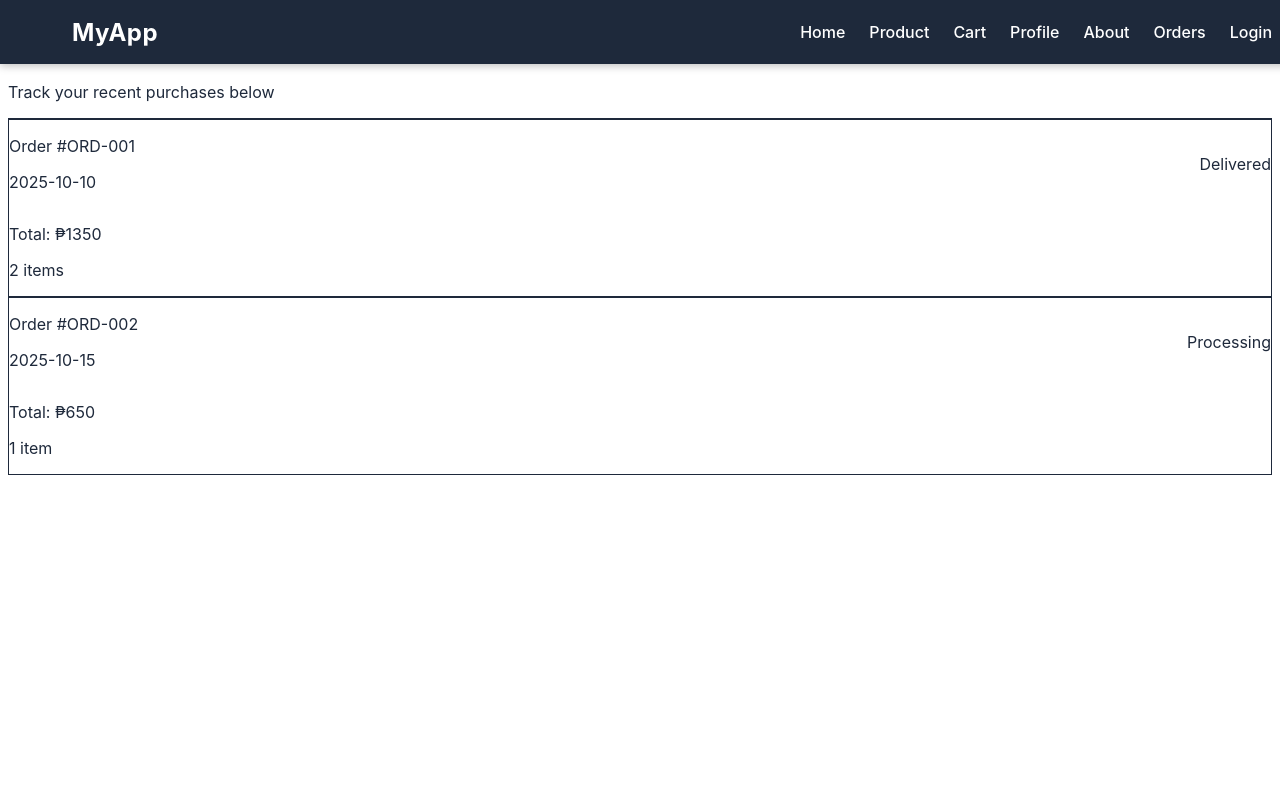
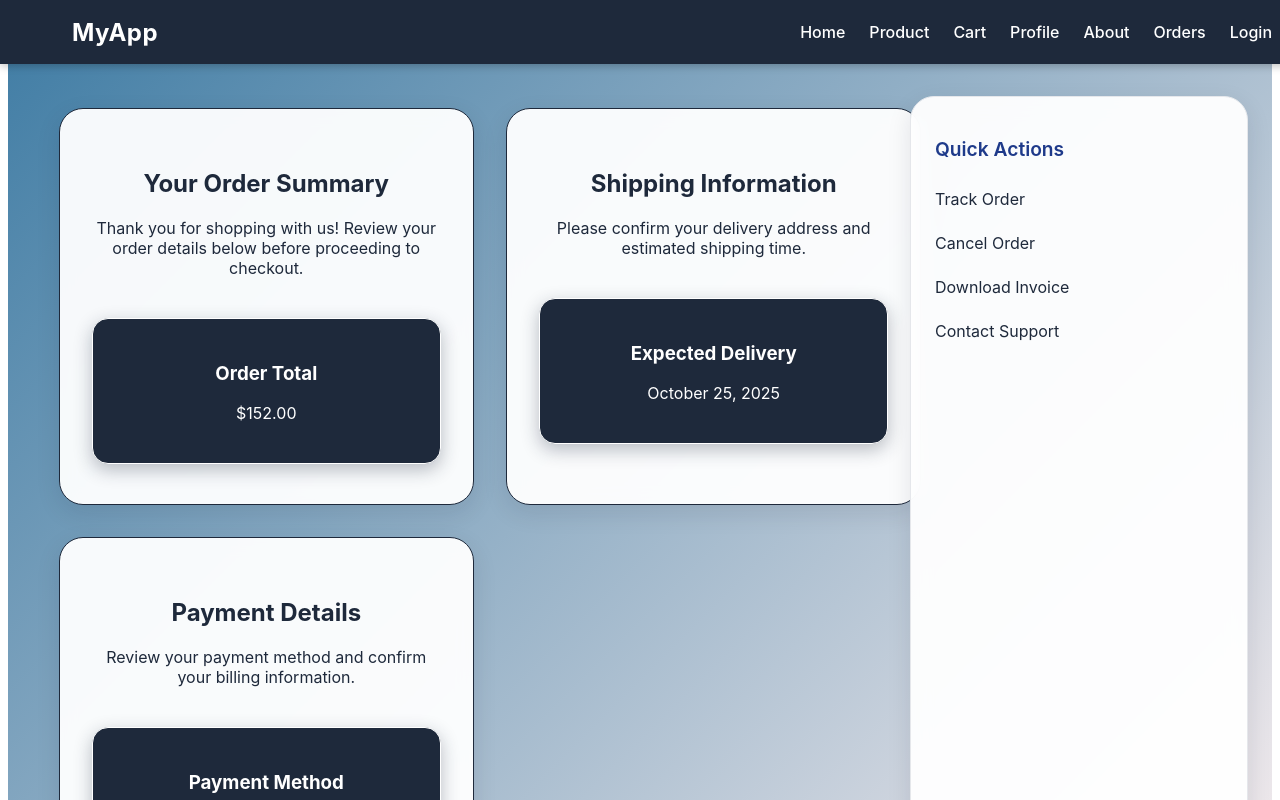
Before and after one commit to EricJamesSonio/Gown, a React (Vite) app in the folder client/: page /orders in a window 1280 px wide. Shown: the top 800 px of the page. Built offline with nearby package versions, Linux system fonts and the light colour scheme.

Commit message:
Added order section

```diff
--- a/client/src/components/orders/OrderCard.jsx
+++ /dev/null
@@ -1,38 +0,0 @@
-export default function OrderCard({ order, onClick }) {
-  const statusColor =
-    order.status === "Delivered"
-      ? "bg-green-100 text-green-700"
-      : order.status === "Processing"
-      ? "bg-yellow-100 text-yellow-700"
-      : "bg-gray-100 text-gray-700";
-
-  return (
-    <div
-      onClick={onClick}
-      className="group border border-gray-200 bg-white p-5 rounded-2xl shadow-sm
-                 cursor-pointer hover:shadow-md hover:-translate-y-1
-                 transition-all duration-300 ease-in-out"
-    >
-      <div className="flex justify-between items-center">
-        <div>
-          <p className="font-semibold text-gray-800 group-hover:text-blue-600 transition-colors">
-            Order #{order.id}
-          </p>
-          <p className="text-sm text-gray-500">{order.date}</p>
-        </div>
-        <span
-          className={`px-3 py-1 text-sm font-medium rounded-full ${statusColor}`}
-        >
-          {order.status}
-        </span>
-      </div>
-
-      <div className="mt-3 text-gray-700">
-        <p className="font-medium">Total: ₱{order.total}</p>
-        <p className="text-sm text-gray-500">
-          {order.items.length} item{order.items.length > 1 ? "s" : ""}
-        </p>
-      </div>
-    </div>
-  );
-}
--- a/client/src/components/orders/OrderList.jsx
+++ /dev/null
@@ -1,15 +0,0 @@
-import OrderCard from "./OrderCard";
-
-export default function OrderList({ orders, onSelectOrder }) {
-  return (
-    <div className="grid gap-4 sm:grid-cols-2 lg:grid-cols-3">
-      {orders.map((order) => (
-        <OrderCard
-          key={order.id}
-          order={order}
-          onClick={() => onSelectOrder(order)}
-        />
-      ))}
-    </div>
-  );
-}
--- /dev/null
+++ b/client/src/components/orders/OrderSectionCard.jsx
@@ -0,0 +1,12 @@
+// src/components/orders/OrderSectionCard.jsx
+import React from "react";
+
+export default function OrderSectionCard({ title, description, children }) {
+  return (
+    <div className="order-card flex-1 min-w-[30%] bg-white shadow-md rounded-2xl p-6 border border-gray-200">
+      <h2 className="text-xl font-semibold mb-2">{title}</h2>
+      {description && <p className="text-gray-600 mb-4">{description}</p>}
+      {children}
+    </div>
+  );
+}
--- a/client/src/css/pages/Order.css
+++ b/client/src/css/pages/Order.css
@@ -1,198 +1,234 @@
 /* =============================
-   ORDER PAGE STYLES (UPDATED)
+   ORDER PAGE STYLES
    ============================= */
-
 .order-page {
-  padding: 100px 8%;
-  background: linear-gradient(135deg, #c5424d, #fdf2f8);
+  position: relative;
+  display: flex;
+  justify-content: flex-start;
+  align-items: flex-start;
   min-height: 100vh;
-  font-family: "Inter", system-ui, sans-serif;
+  padding: 100px 2rem 40px 4%; /* top spacing for navbar */
+  background: linear-gradient(135deg, #3f7ca4, #fef2f2);
+  font-family: "Inter", sans-serif;
   color: #1e293b;
+  gap: 2rem;
+  overflow-x: hidden;
 }
 
 /* =============================
-   HEADER
+   MAIN SECTION (ORDER CARDS)
    ============================= */
-.order-page header {
-  text-align: center;
-  margin-bottom: 2rem;
-}
-
-.order-page header h1 {
-  font-size: 2.25rem;
-  font-weight: 700;
-  background: linear-gradient(to right, #2563eb, #7c3aed);
-  -webkit-background-clip: text;
-  -webkit-text-fill-color: transparent;
-}
-
-.order-page header p {
-  font-size: 1rem;
-  color: #475569;
+.order-main {
+  flex: 1;
+  display: grid;
+  grid-template-columns: repeat(3, minmax(280px, 1fr)); /* 3 cards per row */
+  gap: 2rem;
+  margin-right: 320px; /* space for sidebar */
+  transition: all 0.3s ease-in-out;
 }
 
 /* =============================
-   CONTENT GRID
+   SIDEBAR (FIXED PANEL)
    ============================= */
-.order-content {
-  display: flex;
-  flex-wrap: wrap;
-  gap: 2rem;
-  justify-content: center;
+.order-sidebar {
+  position: fixed;
+  top: 90px; /* below navbar */
+  right: 0;
+  width: 300px;
+  height: calc(100vh - 100px); /* full height minus navbar */
+  background: rgba(255, 255, 255, 0.95);
+  border-left: 2px solid rgba(0, 0, 0, 0.05);
+  border-radius: 0; /* full height sidebar */
+  padding: 2rem;
+  box-shadow: -4px 0 20px rgba(15, 23, 42, 0.1);
+  backdrop-filter: blur(10px);
+  overflow-y: auto; /* scroll if content exceeds height */
+  z-index: 50;
+  animation: fadeIn 0.6s ease-in-out;
 }
 
-.order-list {
-  flex: 2;
-  display: grid;
-  gap: 1.5rem;
+.order-sidebar h2 {
+  font-size: 1.2rem;
+  font-weight: 600;
+  margin-bottom: 1rem;
+  color: #1e3a8a;
+}
+
+.order-sidebar ul {
+  list-style: none;
+  padding: 0;
+  margin: 0;
+}
+
+.order-sidebar li {
+  padding: 0.75rem 0;
+  cursor: pointer;
+  transition: color 0.2s ease;
+}
+
+.order-sidebar li:hover {
+  color: #2563eb;
 }
 
 /* =============================
    ORDER CARD
    ============================= */
 .order-card {
-  background: rgba(255, 255, 255, 0.8);
-  border-radius: 1rem;
-  padding: 1.25rem;
-  border: 1px solid rgba(226, 232, 240, 0.6);
-  box-shadow: 0 8px 24px rgba(15, 23, 42, 0.08);
+  background: rgba(255, 255, 255, 0.95);
+  border-radius: 1.5rem;
+  padding: 2.5rem 2rem;
+  text-align: center;
+  box-shadow: 0 8px 24px rgba(15, 23, 42, 0.1);
   backdrop-filter: blur(8px);
-  transition: all 0.25s ease;
+  transition: all 0.3s ease, transform 0.3s ease;
+  animation: fadeIn 0.5s ease-in-out;
 }
 
 .order-card:hover {
-  transform: translateY(-4px);
-  box-shadow: 0 8px 20px rgba(37, 99, 235, 0.15);
+  transform: translateY(-6px);
+  box-shadow: 0 12px 32px rgba(37, 99, 235, 0.2);
 }
 
 /* =============================
-   STATUS BADGES
+   INNER BOX
    ============================= */
-.order-status.delivered {
-  background-color: #dcfce7;
-  color: #15803d;
-  font-weight: 600;
-  padding: 0.25rem 0.75rem;
-  border-radius: 9999px;
-  font-size: 0.875rem;
+.order-inner-box {
+  background: #1e293b;
+  color: white;
+  padding: 1.5rem;
+  margin-top: 2.5rem;
+  border-radius: 1rem;
+  box-shadow: 0 6px 18px rgba(30, 41, 59, 0.3);
+  transition: transform 0.3s ease, box-shadow 0.3s ease;
 }
 
-.order-status.processing {
-  background-color: #fef9c3;
-  color: #a16207;
-  font-weight: 600;
-  padding: 0.25rem 0.75rem;
-  border-radius: 9999px;
-  font-size: 0.875rem;
-}
-
-.order-status.pending {
-  background-color: #f3f4f6;
-  color: #374151;
-  font-weight: 600;
-  padding: 0.25rem 0.75rem;
-  border-radius: 9999px;
-  font-size: 0.875rem;
-}
-
-/* =============================
-   EMPTY STATE
-   ============================= */
-.empty-orders {
-  text-align: center;
-  color: #64748b;
-  font-size: 1.1rem;
-  font-weight: 500;
-  animation: fadeIn 0.3s ease-in-out;
-}
-
-/* =============================
-   MODAL (DETAIL VIEW)
-   ============================= */
-.order-modal {
-  position: fixed;
-  inset: 0;
-  background-color: rgba(0, 0, 0, 0.3);
-  backdrop-filter: blur(6px);
-  display: flex;
-  align-items: center;
-  justify-content: center;
-  animation: fadeIn 0.25s ease-in-out;
-}
-
-.order-modal-content {
-  background: #ffffff;
-  border-radius: 1rem;
-  padding: 2rem;
-  max-width: 480px;
-  width: 100%;
-  box-shadow: 0 8px 24px rgba(37, 99, 235, 0.15);
-  animation: scaleIn 0.25s ease-in-out;
-}
-
-.order-modal button {
-  font-weight: 600;
-  letter-spacing: 0.015em;
-  box-shadow: 0 2px 4px rgba(37, 99, 235, 0.15);
-  transition: box-shadow 0.2s ease;
-}
-
-.order-modal button:hover {
-  box-shadow: 0 4px 10px rgba(37, 99, 235, 0.25);
-}
-
-/* =============================
-   LOADING SPINNER
-   ============================= */
-.loading-spinner {
-  min-height: 50vh;
-  display: flex;
-  align-items: center;
-  justify-content: center;
-}
-
-.loading-spinner svg {
-  border-color: #60a5fa;
-  animation: spin 0.9s linear infinite;
+.order-inner-box:hover {
+  transform: translateY(-4px);
+  box-shadow: 0 10px 24px rgba(30, 41, 59, 0.4);
 }
 
 /* =============================
    ANIMATIONS
    ============================= */
 @keyframes fadeIn {
-  from { opacity: 0; }
-  to { opacity: 1; }
-}
-
-@keyframes scaleIn {
   from {
-    transform: scale(0.96);
     opacity: 0;
+    transform: translateY(12px);
   }
   to {
-    transform: scale(1);
     opacity: 1;
+    transform: translateY(0);
   }
 }
 
-@keyframes spin {
-  to { transform: rotate(360deg); }
+/* =============================
+   RESPONSIVE GRID
+   ============================= */
+@media (max-width: 1280px) {
+  .order-main {
+    grid-template-columns: repeat(2, minmax(250px, 1fr));
+    margin-right: 300px;
+  }
+}
+
+@media (max-width: 1024px) {
+  .order-sidebar {
+    position: static;
+    width: 100%;
+    height: auto;
+    border-left: none;
+    border-radius: 1rem;
+    box-shadow: 0 4px 20px rgba(15, 23, 42, 0.1);
+  }
+
+  .order-main {
+    grid-template-columns: repeat(2, minmax(250px, 1fr));
+    margin-right: 0;
+  }
+}
+
+@media (max-width: 768px) {
+  .order-main {
+    grid-template-columns: 1fr;
+  }
+
+  .order-page {
+    flex-direction: column;
+    padding: 80px 1.5rem;
+  }
+}
+/* =============================
+   ORDER PAGE STYLES
+   ============================= */
+.order-page {
+  padding: 100px 4%;
+  background: linear-gradient(135deg, #3f7ca4, #fef2f2);
+  min-height: 100vh;
+  font-family: "Inter", sans-serif;
+  color: #1e293b;
+
+  display: flex;
+  flex-direction: row;
+  justify-content: flex-start;
+  align-items: flex-start;
+  gap: 3rem; /* increase gap between cards and sidebar */
+  flex-wrap: nowrap;
+  position: relative;
+}
+
+/* Add margin to the main content so cards don’t touch sidebar */
+.order-main-content {
+  margin-right: 20rem; /* space for sidebar width + padding */
+  flex: 1;
+  display: flex;
+  flex-wrap: wrap;
+  gap: 2rem; /* spacing between cards */
+}
+
+/* =============================
+   SIDEBAR
+   ============================= */
+.order-sidebar {
+  position: fixed;
+  top: 6rem;
+  right: 2rem;
+  width: 18rem;
+  background: rgba(255, 255, 255, 0.95);
+  border-radius: 1.5rem;
+  padding: 1.5rem;
+  box-shadow: 0 8px 24px rgba(15, 23, 42, 0.1);
+  border: 1px solid #e5e7eb;
+  z-index: 50;
 }
 
 /* =============================
    RESPONSIVE
    ============================= */
-@media (max-width: 768px) {
-  .order-content {
-    flex-direction: column;
-    gap: 1.5rem;
+@media (max-width: 1024px) {
+  .order-main-content {
+    margin-right: 0; /* sidebar stacks below */
+    justify-content: center;
   }
 
-  .order-page header h1 {
-    font-size: 1.75rem;
+  .order-sidebar {
+    position: static;
+    width: 100%;
+    margin-top: 2rem;
+    box-shadow: none;
+    border: none;
+    background: transparent;
+  }
+}
+
+@media (max-width: 768px) {
+  .order-page {
+    flex-direction: column;
+    align-items: center;
+    padding: 60px 1.5rem;
   }
 
-  .order-page header p {
-    font-size: 0.9rem;
+  .order-main-content {
+    width: 100%;
+    max-width: 600px;
   }
 }
--- a/client/src/layouts/OrderLayout.jsx
+++ /dev/null
@@ -1,16 +0,0 @@
-export default function OrderLayout({ children }) {
-  return (
-    <div className="order-layout text-gray-800">
-      <div className="max-w-5xl mx-auto px-6 py-10">
-        <header className="mb-8 border-b pb-4">
-          <h1 className="text-3xl font-extrabold text-gray-800">
-            Your Orders
-          </h1>
-          <p className="text-gray-500">Track your recent purchases below</p>
-        </header>
-
-        <main>{children}</main>
-      </div>
-    </div>
-  );
-}
--- a/client/src/layouts/PageLayout.jsx
+++ b/client/src/layouts/PageLayout.jsx
@@ -6,7 +6,7 @@ export default function PageLayout({ children, className = "", showNavbar = true
       className={`min-h-screen bg-gradient-to-br from-indigo-100 via-blue-100 to-rose-100 text-slate-800 font-sans antialiased transition-all ${className}`}
     >
       {showNavbar && <Navbar />}
-      <main className="pt-20 min-h-screen">{children}</main>
+      <main className="pt-20">{children}</main>
     </div>
   );
 }
--- a/client/src/pages/Order.jsx
+++ b/client/src/pages/Order.jsx
@@ -1,47 +1,59 @@
-import { useEffect, useState } from "react";
-import { fetchOrders } from "../services/api";
-import OrderList from "../components/orders/OrderList";
-import OrderDetailModal from "../components/orders/OrderDetailModal";
-import LoadingSpinner from "../components/orders/ui/LoadingSpinner";
-import EmptyState from "../components/orders/ui/EmptyState";
-import OrderLayout from "../layouts/OrderLayout";
+import React from "react";
 import "../css/pages/Order.css";
+import OrderSectionCard from "../components/orders/OrderSectionCard";
 
-export default function Order() {
-  const [orders, setOrders] = useState([]);
-  const [selectedOrder, setSelectedOrder] = useState(null);
-  const [loading, setLoading] = useState(true);
+const Order = () => {
+  return (
+    <div className="order-page flex gap-6 p-6 relative">
+      {/* Main Order Sections */}
+      <div className="order-main flex-1 flex flex-wrap justify-between gap-4">
+        <OrderSectionCard
+          title="Your Order Summary"
+          description="Thank you for shopping with us! Review your order details below before proceeding to checkout."
+        >
+          <div className="order-inner-box bg-gray-50 p-4 rounded-lg border border-gray-100">
+            <h3 className="font-medium text-gray-700">Order Total</h3>
+            <p className="text-2xl font-bold text-indigo-600 mt-2">$152.00</p>
+          </div>
+        </OrderSectionCard>
 
-  useEffect(() => {
-    fetchOrders().then((data) => {
-      setOrders(data);
-      setLoading(false);
-    });
-  }, []);
+        <OrderSectionCard
+          title="Shipping Information"
+          description="Please confirm your delivery address and estimated shipping time."
+        >
+          <div className="order-inner-box bg-gray-50 p-4 rounded-lg border border-gray-100">
+            <h3 className="font-medium text-gray-700">Expected Delivery</h3>
+            <p className="text-2xl font-bold text-indigo-600 mt-2">
+              October 25, 2025
+            </p>
+          </div>
+        </OrderSectionCard>
 
-  if (loading)
-    return (
-      <OrderLayout>
-        <LoadingSpinner />
-      </OrderLayout>
-    );
+        <OrderSectionCard
+          title="Payment Details"
+          description="Review your payment method and confirm your billing information."
+        >
+          <div className="order-inner-box bg-gray-50 p-4 rounded-lg border border-gray-100">
+            <h3 className="font-medium text-gray-700">Payment Method</h3>
+            <p className="text-2xl font-bold text-indigo-600 mt-2">
+              Credit Card (Visa)
+            </p>
+          </div>
+        </OrderSectionCard>
+      </div>
 
-  if (orders.length === 0)
-    return (
-      <OrderLayout>
-        <EmptyState message="No orders found yet." />
-      </OrderLayout>
-    );
+      {/* Fixed Sidebar */}
+      <aside className="order-sidebar fixed right-6 top-24 w-72 bg-white shadow-lg rounded-2xl p-6 border border-gray-200">
+        <h2 className="text-lg font-semibold mb-4">Quick Actions</h2>
+        <ul className="space-y-3 text-gray-700">
+          <li className="hover:text-indigo-600 cursor-pointer">Track Order</li>
+          <li className="hover:text-indigo-600 cursor-pointer">Cancel Order</li>
+          <li className="hover:text-indigo-600 cursor-pointer">Download Invoice</li>
+          <li className="hover:text-indigo-600 cursor-pointer">Contact Support</li>
+        </ul>
+      </aside>
+    </div>
+  );
+};
 
-  return (
-    <OrderLayout>
-      <OrderList orders={orders} onSelectOrder={setSelectedOrder} />
-      {selectedOrder && (
-        <OrderDetailModal
-          order={selectedOrder}
-          onClose={() => setSelectedOrder(null)}
-        />
-      )}
-    </OrderLayout>
-  );
-}
+export default Order;
```
Also changed, not shown: client/src/components/orders/OrderDetailModal.jsx (deleted, +0 -33 lines), client/src/components/orders/OrderItemRow.jsx (deleted, +0 -10 lines), client/src/components/orders/ui/EmptyState.jsx (deleted, +0 -7 lines), client/src/components/orders/ui/LoadingSpinner.jsx (deleted, +0 -8 lines).
